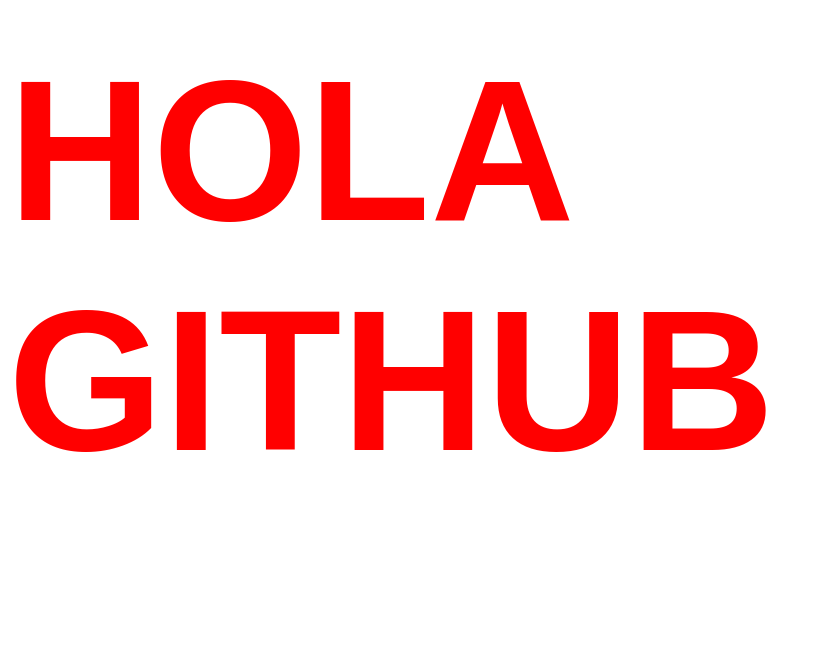
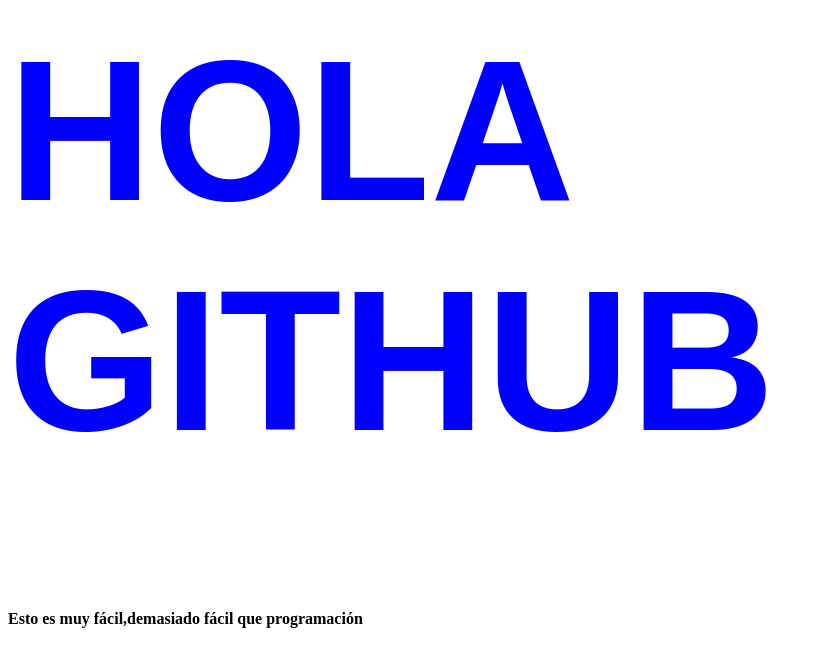
Before and after one commit to Linjavier/practicagit, a plain HTML site: page index.html in a window 1280 px wide. Shown: the part 142-808 px from the top of the page, without its empty margins (0-821 px from the left). Drawn offline with Linux system fonts and the light colour scheme.

Commit message:
Terminado

```diff
--- a/css/estilos.css
+++ b/css/estilos.css
@@ -8,7 +8,7 @@
     font-size: 200px;
     font-weight: 700px;
     font-family: sans-serif;
-    color: red;
+    color: blue;
 }
 
 /* es una prueba */
--- a/index.html
+++ b/index.html
@@ -8,6 +8,7 @@
 <body>
     <div class="contenedor">
         <h1>HOLA GITHUB</h1>
+        <h4>Esto es muy fácil,demasiado fácil que programación</h4>
     </div>
     <header></header>
     <main></main>
```
